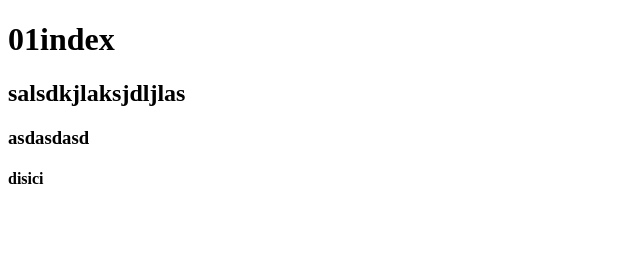
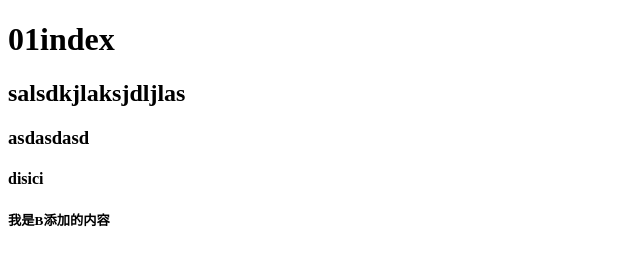
Before and after one commit to xmq-799/git-dome, a plain HTML site: page index.html in a window 1280 px wide. Shown: the whole page, without its empty margins (0-640 px from the left). Drawn offline with Linux system fonts and the light colour scheme.

Commit message:
B第一次提交

```diff
--- a/index.html
+++ b/index.html
@@ -9,5 +9,6 @@
         <h2>salsdkjlaksjdljlas</h2>
         <h3>asdasdasd</h3>
         <h4>disici</h4>
+        <h5>我是B添加的内容</h5>
     </body>
 </html>
```
